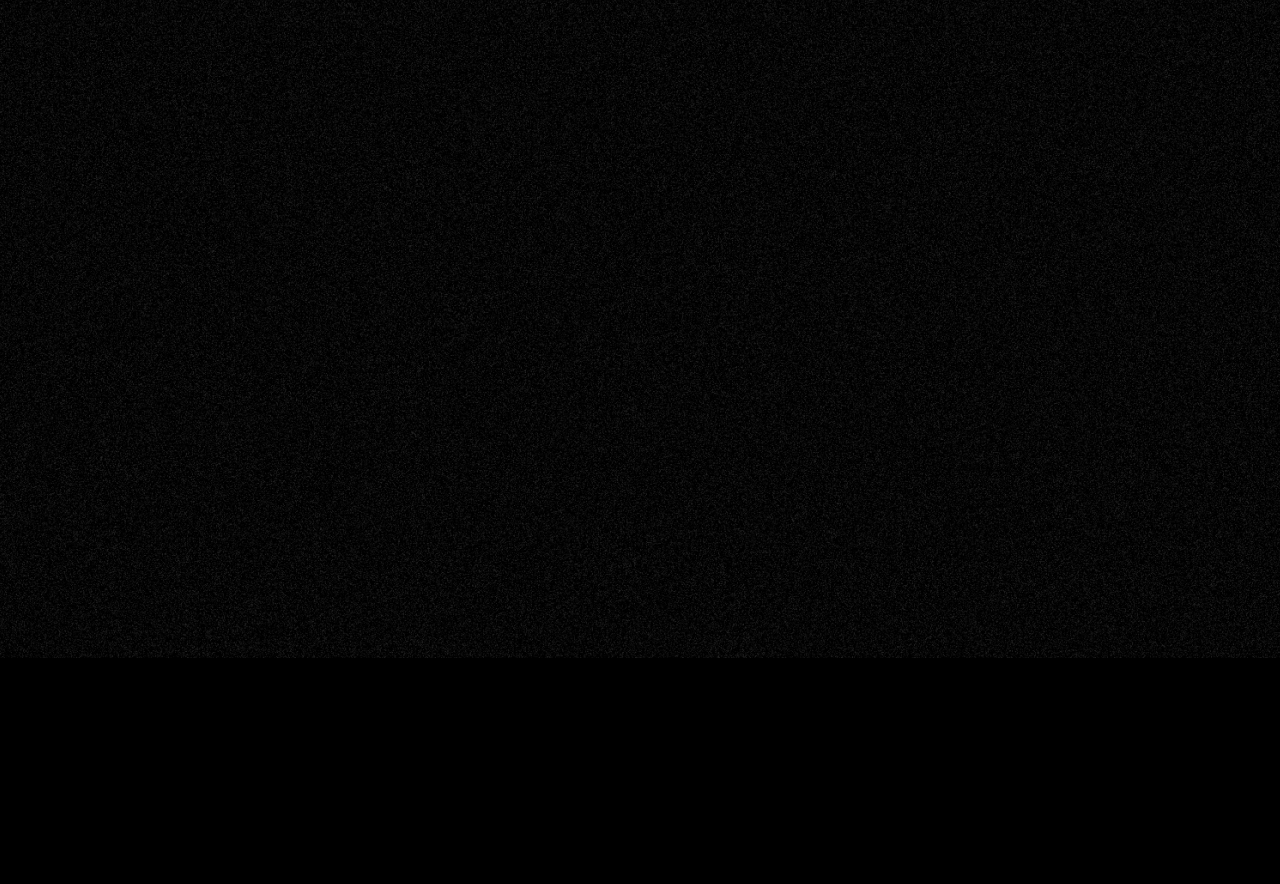
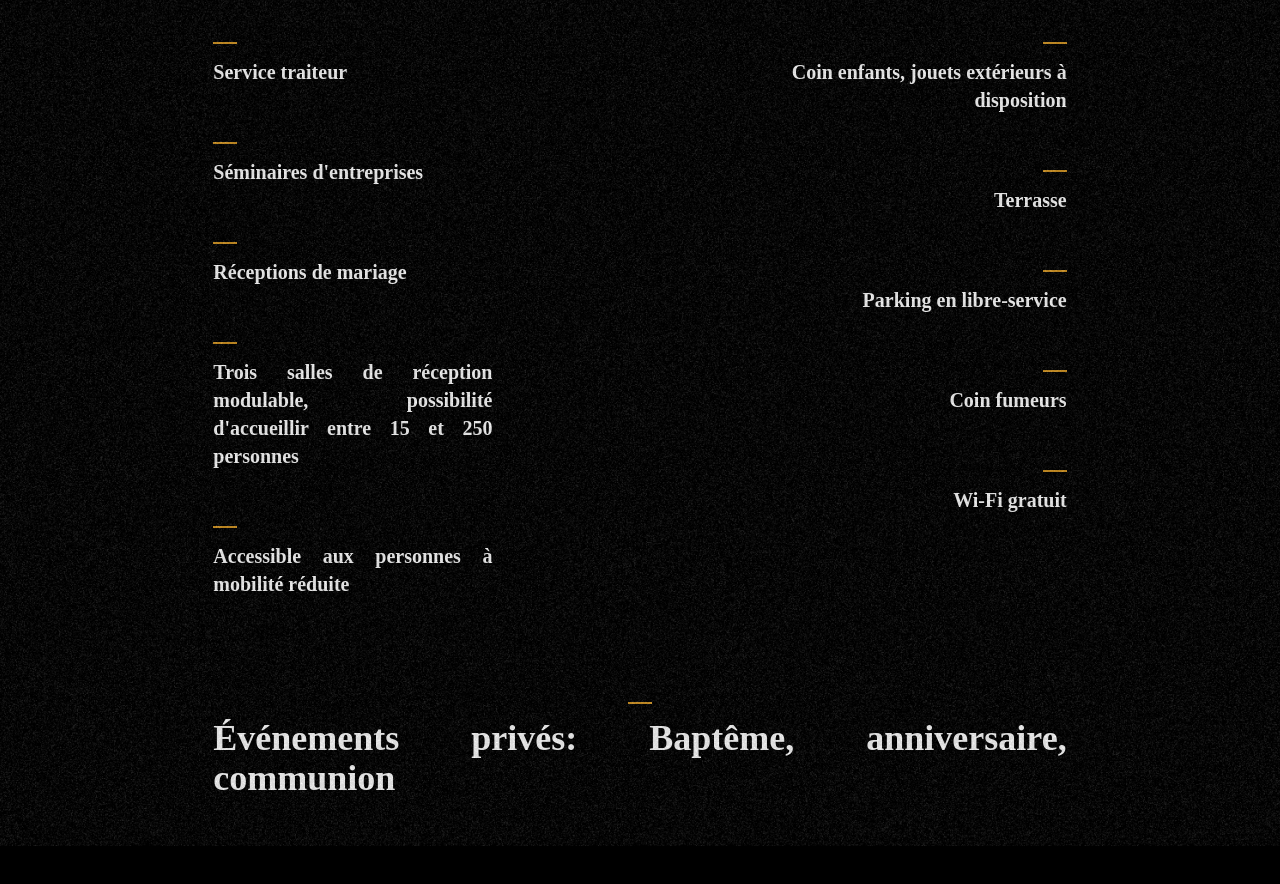
Before and after one commit to Montsy744/Herberge_In_d_Hope, a React (Vite) app: page / in a window 1280 px wide. Shown: the part 2960-3844 px from the top of the page. Built offline with nearby package versions, Linux system fonts and the light colour scheme.

Commit message:
ajout du corps de la setcion nos Services

```diff
--- a/package.json
+++ b/package.json
@@ -17,18 +17,20 @@
     "react-dom": "^19.2.0",
     "react-responsive": "^10.0.1",
     "react-snowfall": "^2.4.0",
-    "styled-components": "^6.3.9",
-    "tailwindcss": "^4.1.18"
+    "styled-components": "^6.3.9"
   },
   "devDependencies": {
     "@eslint/js": "^9.39.1",
     "@types/react": "^19.2.5",
     "@types/react-dom": "^19.2.3",
     "@vitejs/plugin-react": "^5.1.1",
+    "autoprefixer": "^10.4.24",
     "eslint": "^9.39.1",
     "eslint-plugin-react-hooks": "^7.0.1",
     "eslint-plugin-react-refresh": "^0.4.24",
     "globals": "^16.5.0",
+    "postcss": "^8.5.6",
+    "tailwindcss": "^4.1.18",
     "vite": "^7.2.4"
   }
 }
--- a/src/Components/section/Services.jsx
+++ b/src/Components/section/Services.jsx
@@ -2,41 +2,70 @@ import { useGSAP } from "@gsap/react";
 import { SplitText } from "gsap/all";
 import gsap from "gsap";
 import Snowfall from "react-snowfall";
+import { service1, service2, service3 } from "../../../constant/constant";
 
 const Services = () => {
-
   useGSAP(() => {
     const heroSplit = new SplitText(".titleService", { type: "chars, words" });
-        gsap.timeline({
+    gsap
+      .timeline({
         scrollTrigger: {
           trigger: "#nosService",
           start: "top 30%",
-            end: 'bottom 100%',
+          end: "bottom 100%",
           scrub: true,
         },
-        }).from(heroSplit.chars, {
+      })
+      .from(heroSplit.chars, {
         yPercent: 100,
         opacity: 0,
         duration: 1.8,
         ease: "expo.out",
         stagger: 0.06,
       });
-
   });
   return (
     <>
-
       <section id="nosService" className="relative noisyNonAbs">
         <Snowfall color="#d49623" />
         <div className="min-h-screen">
           <h1 className="titleService text">NOS SERVICES</h1>
-
+          <div className="flex justify-center">
+            <div className="max-w-2/3">
+              <div className="grid grid-cols-3 gap-2">
+                <div className="col-span-1">
+                  <ul>
+                    {service1.map((string) => (
+                      <div className="!my-12">
+                        <span className="listService"></span>
+                        <li className="text">{string}</li>
+                      </div>
+                    ))}
+                  </ul>
+                </div>
+                <div className="col-span-1 col-start-3">
+                  <ul>
+                    {service2.map((string) => (
+                      <div className="!my-12  text-right">
+                        <span className="listService"></span>
+                        <li className="textRight">{string}</li>
+                      </div>
+                    ))}
+                  </ul>
+                </div>
+              </div>
+              <div className="flex justify-center items-center flex-col w-full !my-12 text-center">
+                <span className="listService"></span>
+                <h2 className=" text-white font-[Montserrat] font-bold text-justify text-4xl">
+                  {service3}
+                </h2>
+              </div>
+            </div>
+          </div>
         </div>
       </section>
     </>
-
-
   );
-}
+};
 
 export default Services;
--- a/src/index.css
+++ b/src/index.css
@@ -74,6 +74,10 @@ body {
 .text {
   @apply text-white font-[Montserrat] font-bold text-justify text-xl;
 }
+*
+.textRight {
+  @apply text-white font-[Montserrat] font-bold text-right text-xl;
+}
 
 .title {
   @apply text-(--primary) font-[Montserrat] text-2xl font-bold drop-shadow-md/50 text-justify;
@@ -116,3 +120,12 @@ body {
     @apply md:mt-32 mt-40 text-8xl md:text-[10vw] leading-none text-center;
   }
 }
+
+.listService::before {
+  content: "";
+  display: inline-block;
+  width: 24px;
+  height: 2px;
+  background: var(--primary);
+  margin-bottom: 0.5rem;
+}
```
Also changed, not shown: 1 other file (tests, documents, lock files or other folders). Lines whose indentation alone changed are shown as unchanged.
